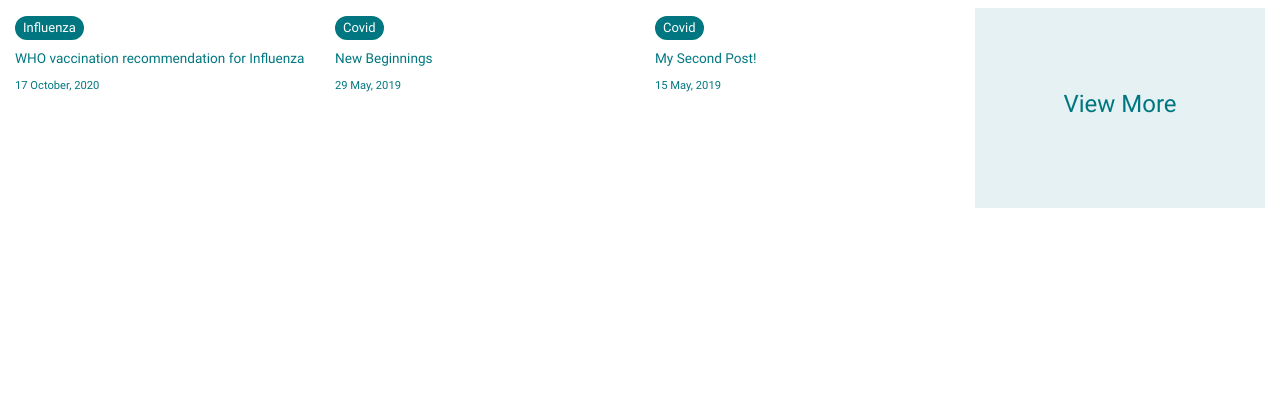
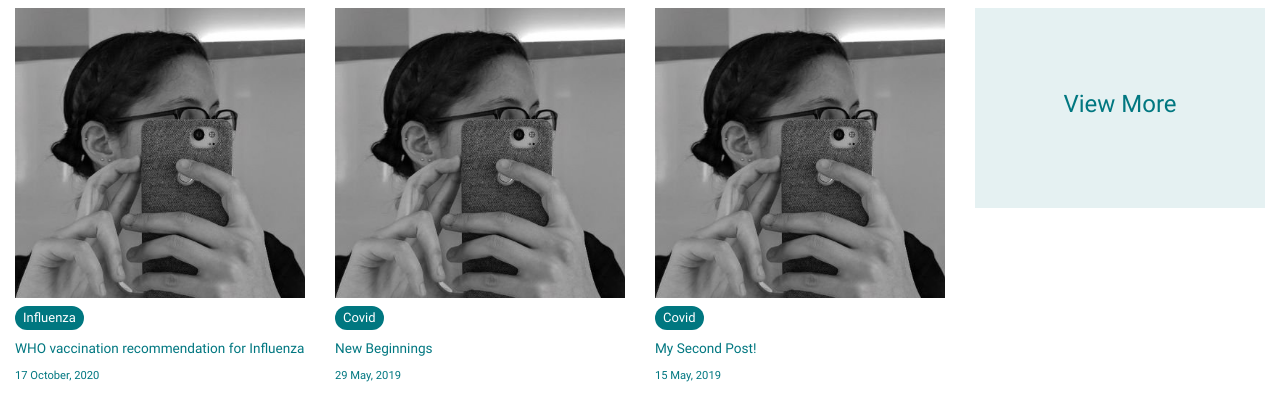
Before and after one commit to Malikx-Alee/healthcare-blogs, a Gatsby site: page /news-for-main-web in a window 1280 px wide. Built offline with nearby package versions, Linux system fonts and the light colour scheme; Gatsby itself is replaced by a stand-in of ours.

Commit message:
added featuredImages

```diff
--- a/content/news/my-second-post.md
+++ b/content/news/my-second-post.md
@@ -3,6 +3,7 @@
 date: "2019-05-15"
 category: "Covid"
 type: "news"
+featuredImage: "../assets/avatar.jpg"
 ---
 
 Wow! I love blogging so much already.
--- a/src/pages/news-for-main-web.js
+++ b/src/pages/news-for-main-web.js
@@ -35,7 +35,7 @@
               to={node?.fields?.slug}
             >
               <div>
-                <Img fluid={node?.frontmatter?.featuredImage} />
+                <Img fluid={node?.frontmatter?.featuredImage.childImageSharp.fluid} />
                 {/* <img
                   alt="news"
                   // src={`${process.env.REACT_APP_IMG_RESOURCE_URL}${i.pictureURL}`}
```
